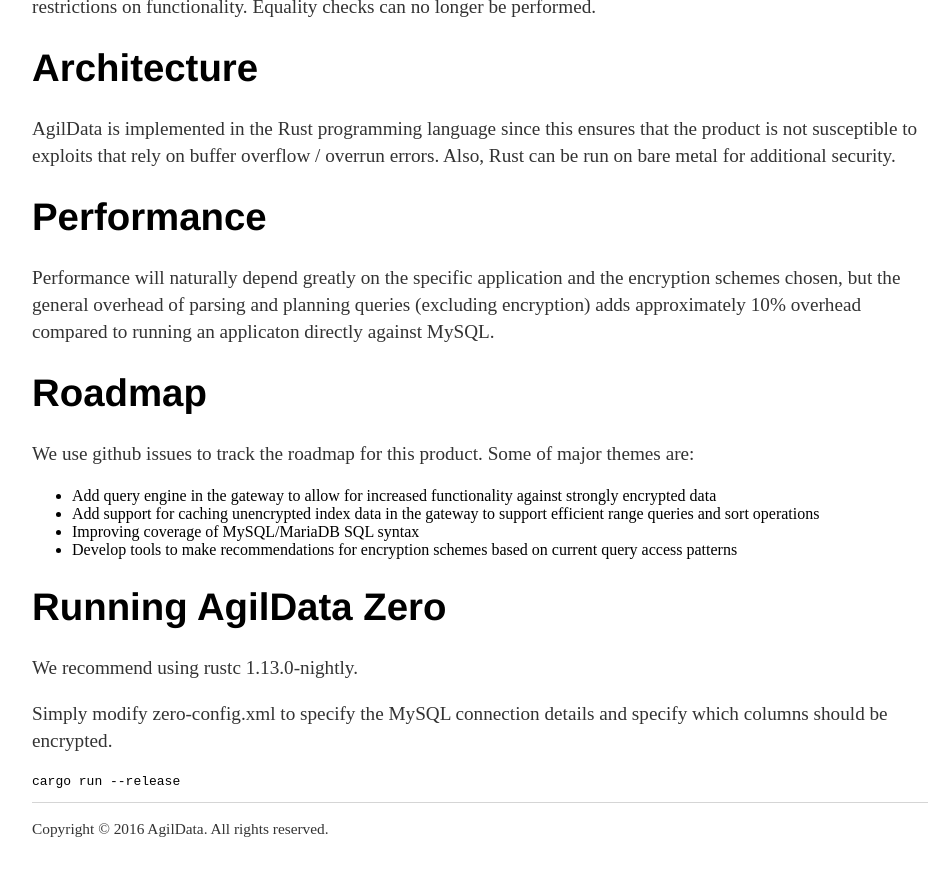
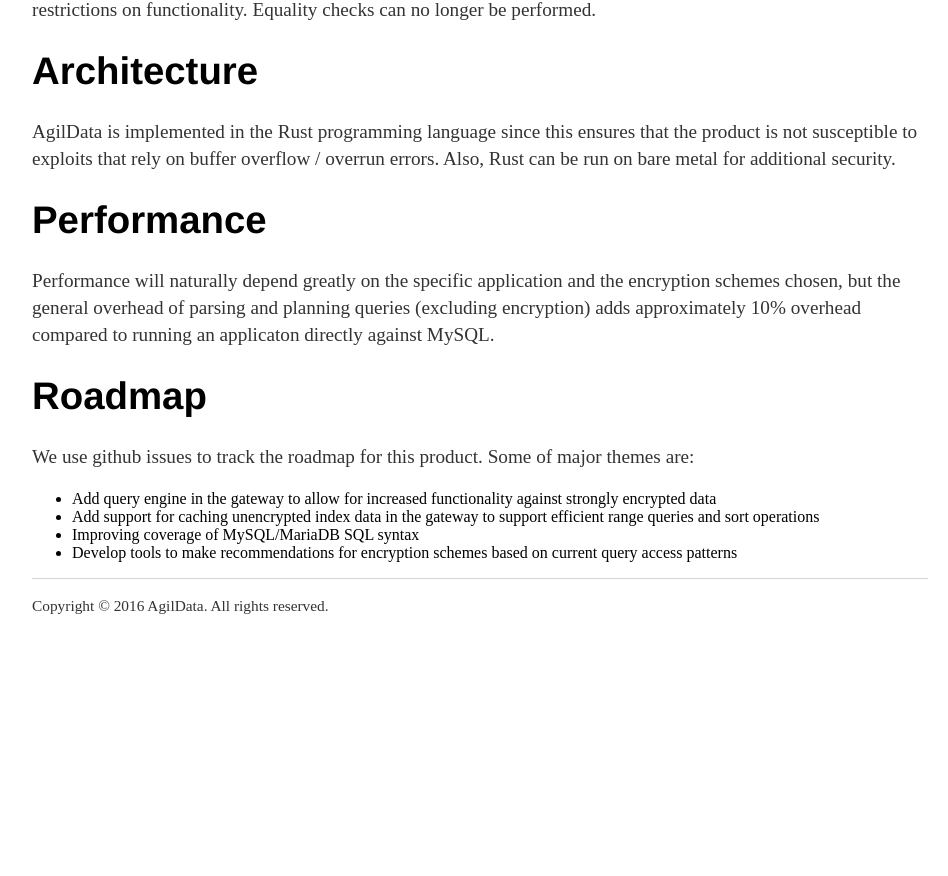
Before and after one commit to placrosse/agildata-zero, a Jekyll site: the page built from index.md, in a window 1280 px wide and 900 px high, scrolled down 1318 px. Shown: the top 876 px of the window, without its empty margins (160-1108 px from the left). Built offline with Jekyll 4.4.1, drawn with Linux system fonts in a browser that asks for light colours; after the commit the page ends 1994 px from its top, so only the background shows below that; some of the changed text lies outside the part shown.

Commit message:
update home page

````diff
--- a/index.md
+++ b/index.md
@@ -3,7 +3,9 @@
 title: AgilData Zero
 ---
 
-# AgilData Zero - Zero-Knowledge Encryption for MySQL!
+# AgilData Zero
+
+## Zero-Knowledge Encryption for MySQL
 
 AgilData Zero is an encryption gateway for MySQL that encrypts sensitive data on the way into the database, and decrypts result sets on the way back out.
 
@@ -53,13 +55,3 @@
 - Add support for caching unencrypted index data in the gateway to support efficient range queries and sort operations
 - Improving coverage of MySQL/MariaDB SQL syntax
 - Develop tools to make recommendations for encryption schemes based on current query access patterns
-
-# Running AgilData Zero
-
-We recommend using rustc 1.13.0-nightly.
-
-Simply modify zero-config.xml to specify the MySQL connection details and specify which columns should be encrypted.
-
-```
-cargo run --release
-```
````
